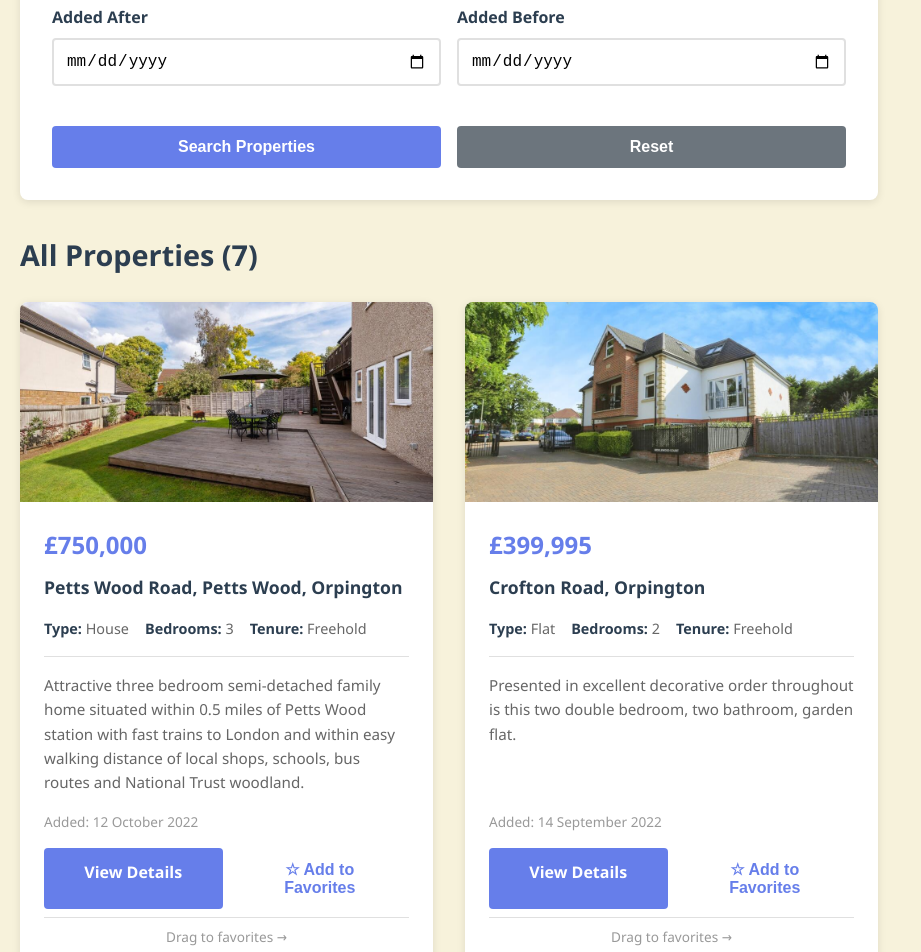
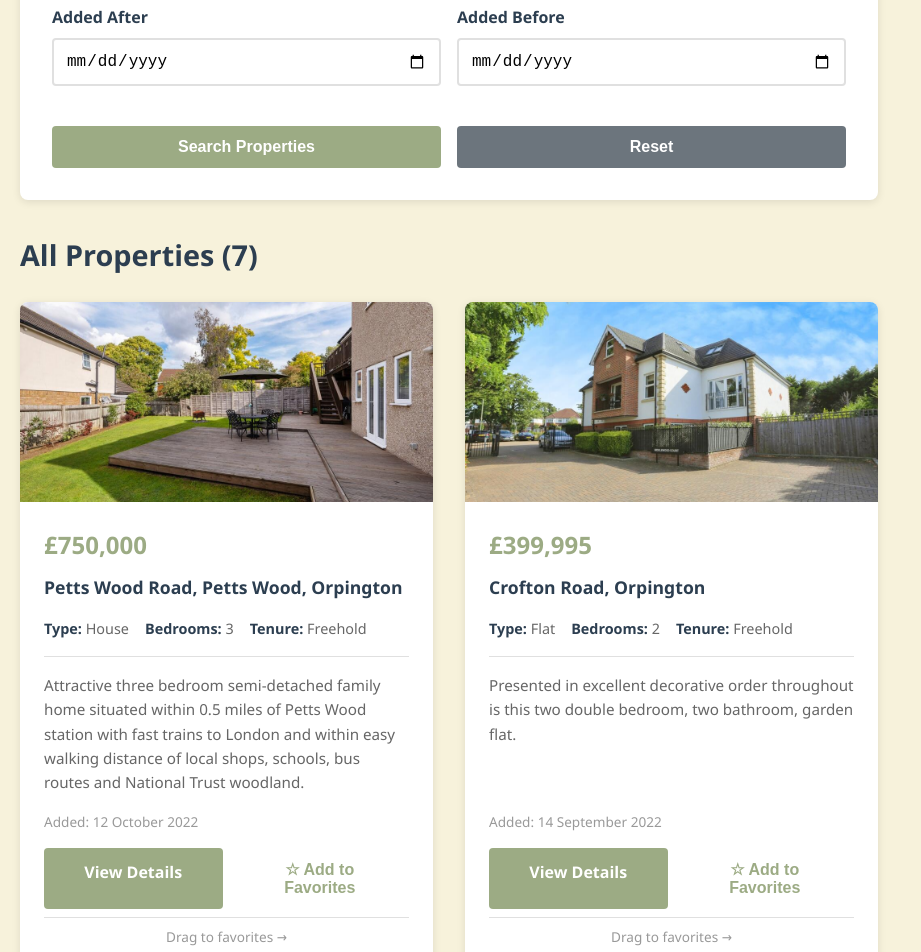
Before and after one commit to Nethmihimasha/estate-agent-app, a React (Create React App) app: page / in a window 1280 px wide. Shown: the part 680-1632 px from the top of the page, without its empty margins (0-921 px from the left). Built offline with nearby package versions, Linux system fonts and the light colour scheme.

Commit message:
edited button colours

```diff
--- a/public/index.html
+++ b/public/index.html
@@ -4,7 +4,7 @@
     <meta charset="utf-8" />
     <link rel="icon" href="%PUBLIC_URL%/favicon.ico" />
     <meta name="viewport" content="width=device-width, initial-scale=1" />
-    <meta name="theme-color" content="#667eea" />
+    <meta name="theme-color" content="#9CAB84" />
 
         <!-- Content Security Policy for client-side security
          Note: 'unsafe-eval' removed; inline styles are still allowed for CRA dev. -->
--- a/src/App.css
+++ b/src/App.css
@@ -34,6 +34,16 @@ body {
   box-shadow: 0 2px 4px rgba(0, 0, 0, 0.1);
 }
 
+/* Links */
+a {
+  color: #9CAB84;
+  text-decoration: none;
+  transition: color 0.3s ease;
+}
+
+a:hover {
+  color: #86A073;
+}
 .app-header h1 {
   font-size: 2.5rem;
   margin-bottom: 0.5rem;
@@ -43,6 +53,18 @@ body {
 .app-header p {
   font-size: 1.2rem;
   opacity: 0.9;
+}
+
+/* Primary button style (brand) */
+.btn-primary {
+  background-color: #9CAB84;
+  color: white;
+}
+
+.btn-primary:hover {
+  background-color: #86A073;
+  transform: translateY(-2px);
+  box-shadow: 0 4px 8px rgba(156, 171, 132, 0.3);
 }
 
 /* Footer */
@@ -67,16 +89,6 @@ body {
   display: inline-block;
 }
 
-.btn-primary {
-  background-color: #667eea;
-  color: white;
-}
-
-.btn-primary:hover {
-  background-color: #5568d3;
-  transform: translateY(-2px);
-  box-shadow: 0 4px 8px rgba(102, 126, 234, 0.3);
-}
 
 .btn-secondary {
   background-color: #6c757d;
@@ -93,16 +105,7 @@ body {
   transform: none;
 }
 
-/* Links */
-a {
-  color: #667eea;
-  text-decoration: none;
-  transition: color 0.3s ease;
-}
-
-a:hover {
-  color: #764ba2;
-}
+/* (Removed duplicated link/button blue styles.) */
 
 /* Responsive Design - Tablet and below */
 @media (max-width: 1024px) {
--- a/src/components/PropertyCard.css
+++ b/src/components/PropertyCard.css
@@ -50,7 +50,7 @@
 .property-price {
   font-size: 1.5rem;
   font-weight: 700;
-  color: #667eea;
+  color: #9CAB84;
   margin-bottom: 0.5rem;
 }
 
@@ -67,7 +67,7 @@
 }
 
 .property-location a:hover {
-  color: #667eea;
+  color: #9CAB84;
 }
 
 /* Property Info */
@@ -114,37 +114,37 @@
 
 .btn-view {
   flex: 1;
-  background-color: #667eea;
+  background-color: #9CAB84;
   color: white;
   text-align: center;
 }
 
 .btn-view:hover {
-  background-color: #5568d3;
+  background-color: #89A97A;
 }
 
 .btn-favorite {
   flex: 1;
   background-color: white;
-  border: 2px solid #667eea;
-  color: #667eea;
+  border: 2px solid #9CAB84;
+  color: #9CAB84;
   transition: all 0.3s ease;
 }
 
 .btn-favorite:hover:not(:disabled) {
-  background-color: #667eea;
+  background-color: #9CAB84;
   color: white;
 }
 
 .btn-favorite.is-favorite {
-  background-color: #ffd700;
-  border-color: #ffd700;
+  background-color: #F7F2DB;
+  border-color: #F7F2DB;
   color: #2c3e50;
 }
 
 .btn-favorite.is-favorite:hover {
-  background-color: #ffed4e;
-  border-color: #ffed4e;
+  background-color: #EFE9D6;
+  border-color: #EFE9D6;
 }
 
 /* Drag Hint */
--- a/src/components/PropertyDetails.css
+++ b/src/components/PropertyDetails.css
@@ -12,7 +12,7 @@
 }
 
 .breadcrumb a {
-  color: #667eea;
+  color: #9CAB84;
   text-decoration: none;
 }
 
@@ -38,7 +38,7 @@
 .property-price-large {
   font-size: 2.5rem;
   font-weight: 700;
-  color: #667eea;
+  color: #9CAB84;
 }
 
 .btn-favorite-large {
@@ -46,12 +46,12 @@
   font-size: 1.1rem;
   white-space: nowrap;
   background-color: white;
-  border: 2px solid #667eea;
-  color: #667eea;
+  border: 2px solid #9CAB84;
+  color: #9CAB84;
 }
 
 .btn-favorite-large:hover:not(.is-favorite) {
-  background-color: #667eea;
+  background-color: #9CAB84;
   color: white;
 }
 
@@ -171,11 +171,11 @@
 
 .thumbnail:hover {
   transform: scale(1.05);
-  border-color: #667eea;
+  border-color: #9CAB84;
 }
 
 .thumbnail.active {
-  border-color: #667eea;
+  border-color: #9CAB84;
 }
 
 .thumbnail img {
@@ -209,12 +209,12 @@
 }
 
 .react-tabs__tab:hover {
-  color: #667eea;
+  color: #9CAB84;
 }
 
 .react-tabs__tab--selected {
-  color: #667eea;
-  border-bottom: 3px solid #667eea;
+  color: #9CAB84;
+  border-bottom: 3px solid #9CAB84;
 }
 
 /* Tab Content */
--- a/src/components/SearchForm.css
+++ b/src/components/SearchForm.css
@@ -58,7 +58,7 @@
 
 .form-control:focus {
   outline: none;
-  border-color: #667eea;
+  border-color: #9CAB84;
 }
 
 /* Form Row - Side by Side Fields */
```
